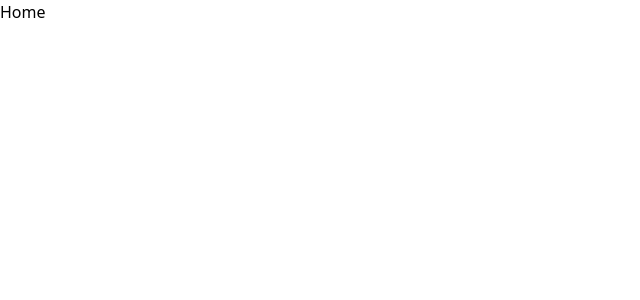
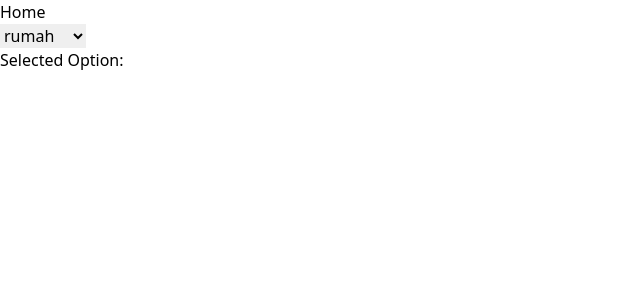
Before and after one commit to mirzavic4869/sandbox-nextjs, a Next.js app: page / in a window 1280 px wide. Shown: the top 300 px of the page, without its empty margins (0-640 px from the left). Built offline with nearby package versions, Linux system fonts and the light colour scheme.

Commit message:
fix type

```diff
--- a/src/app/page.tsx
+++ b/src/app/page.tsx
@@ -1,7 +1,24 @@
+'use client';
+
+import { useState } from 'react';
+
 export default function Home() {
+  const [selectOption, setSelectOption] = useState('');
+
+  const onChange: React.ComponentProps<'select'>['onChange'] = (e) => {
+    setSelectOption(e.target.value);
+  };
+
   return (
     <main>
       <h1>Home</h1>
+      <select onChange={onChange} value={selectOption}>
+        <option value="1">rumah</option>
+        <option value="2">Option 2</option>
+        <option value="3">Option 3</option>
+      </select>
+
+      <p>Selected Option: {selectOption}</p>
     </main>
   );
 }
```
